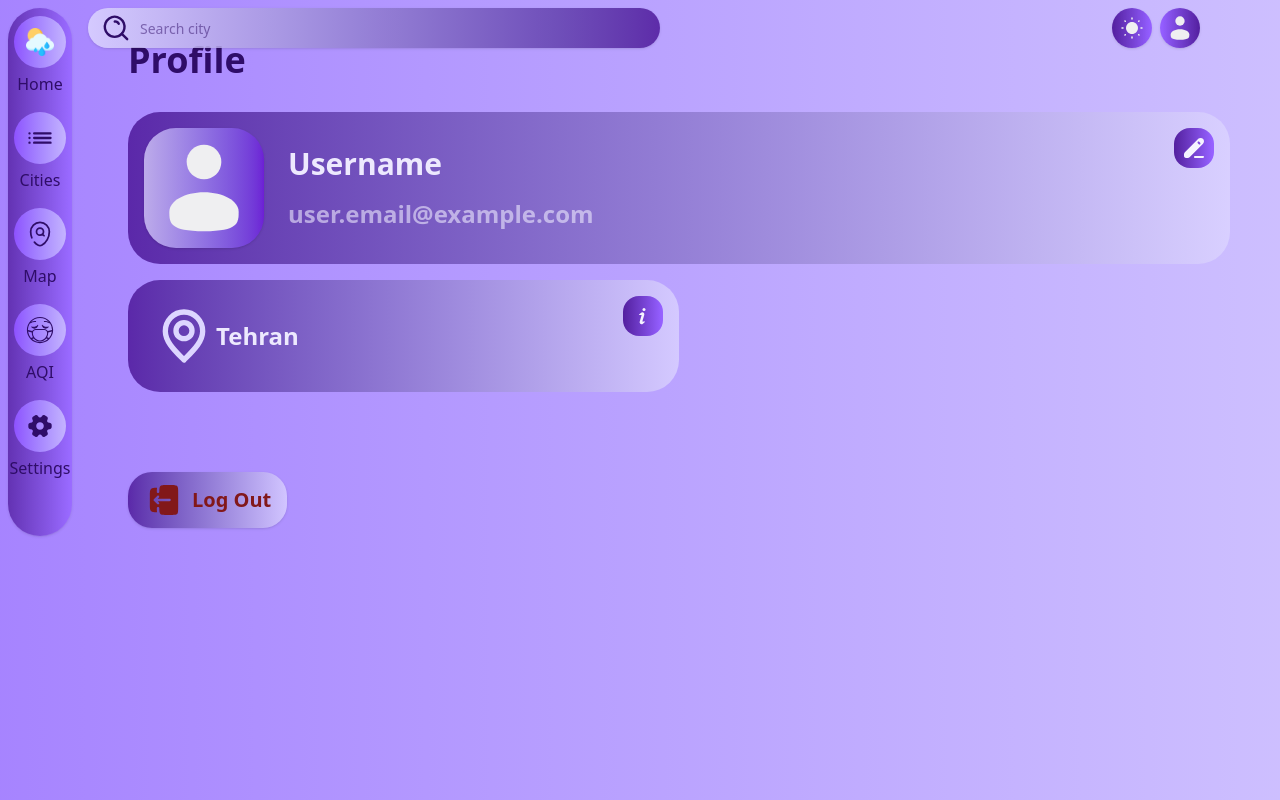
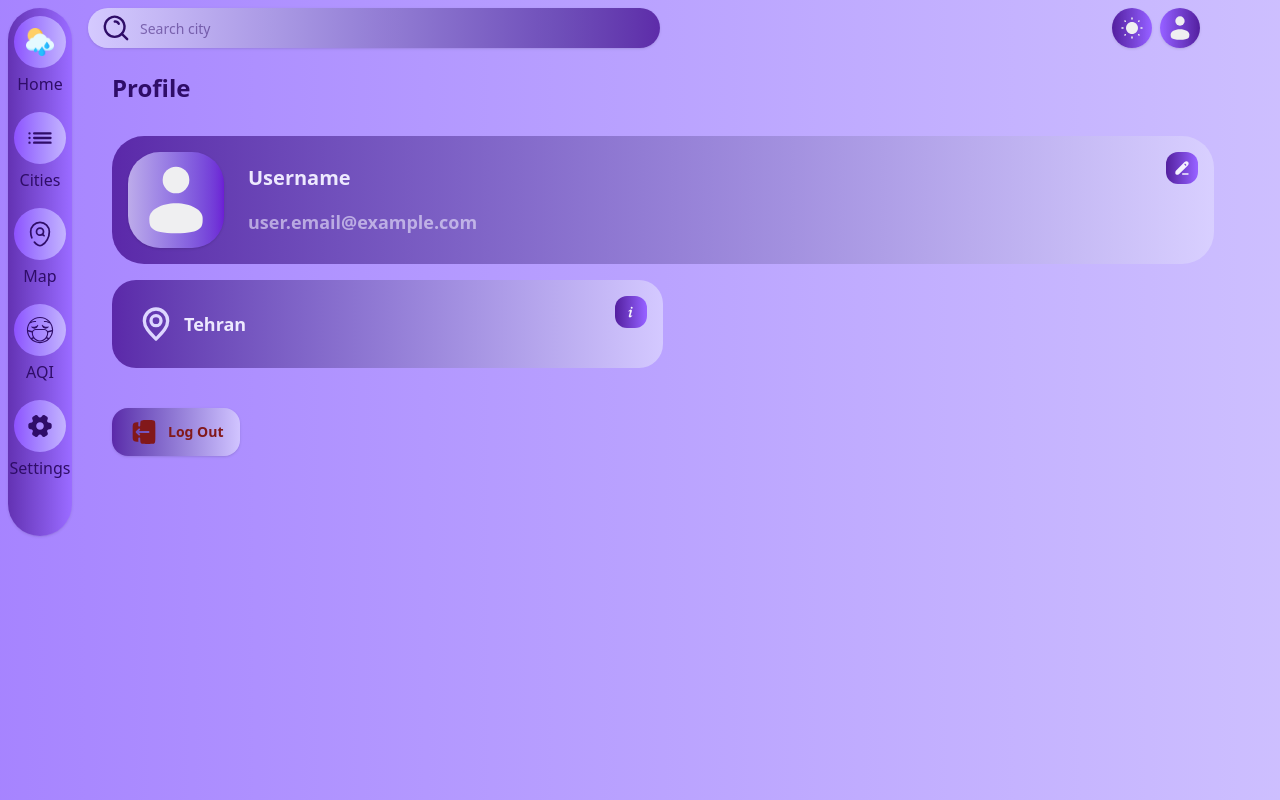
Before and after one commit to mahdibaderloo/weather-app, a React (Vite) app: page /profile in a window 1280 px wide. Built offline with nearby package versions, Linux system fonts and the light colour scheme; no server answers.

Commit message:
fix Profile styles for desktop size

```diff
--- a/src/pages/Profile.tsx
+++ b/src/pages/Profile.tsx
@@ -31,8 +31,8 @@ export default function Profile() {
   }
 
   return (
-    <div className="lg:w-[85%] xl:w-[88%] h-full flex flex-col p-4 md:p-2 lg:p-0 lg:pr-6 lg:mr-4 lg:ml-24 lg:mt-10 xl:ml-32 2xl:mt-0 2xl:w-full 2xl:ml-0">
-      <p className="font-bold text-2xl lg:text-3xl lg:hidden xl:block xl:text-4xl text-violet-950 dark:text-violet-800">
+    <div className="lg:w-[85%] xl:w-[88%] h-full flex flex-col p-4 md:p-2 lg:p-0 lg:pr-6 lg:mr-4 lg:ml-24 lg:mt-10 xl:mt-18 xl:ml-28 2xl:mt-0 2xl:w-full 2xl:ml-0">
+      <p className="font-bold text-2xl lg:hidden xl:block xl:text-2xl text-violet-950 dark:text-violet-800">
         Profile
       </p>
 
@@ -40,34 +40,34 @@ export default function Profile() {
         <img
           src={profileIcon}
           alt="avatar"
-          className="w-16 h-16 md:w-24 md:h-24 lg:w-20 lg:h-20 xl:w-30 xl:h-30 bg-linear-to-r from-violet-200/75 to-violet-700/65 dark:from-slate-950/95 dark:to-violet-700/30 rounded-3xl xl:rounded-4xl shadow p-2"
+          className="w-16 h-16 md:w-24 md:h-24 lg:w-20 lg:h-20 xl:w-24 xl:h-24 bg-linear-to-r from-violet-200/75 to-violet-700/65 dark:from-slate-950/95 dark:to-violet-700/30 rounded-3xl xl:rounded-4xl shadow p-2"
         />
         <div className="flex flex-col gap-4">
-          <p className="text-violet-100 font-bold text-[16px] md:text-xl lg:text-lg xl:text-3xl">
+          <p className="text-violet-100 font-bold text-[16px] md:text-xl lg:text-lg xl:text-xl">
             Username
           </p>
-          <p className="text-violet-100/60 font-semibold text-[14px] md:text-lg lg:text-sm xl:text-2xl">
+          <p className="text-violet-100/60 font-semibold text-[14px] md:text-lg lg:text-sm xl:text-lg">
             user.email@example.com
           </p>
         </div>
         <img
           src={editIcon}
           alt="edit"
-          className="w-8 lg:w-7 xl:w-10 rounded-xl xl:rounded-2xl bg-linear-to-l from-violet-500/85 to-violet-900/95 dark:from-violet-950 dark:to-slate-900 p-2 absolute right-4 top-4 cursor-pointer"
+          className="w-8 lg:w-7 xl:w-8 rounded-xl bg-linear-to-l from-violet-500/85 to-violet-900/95 dark:from-violet-950 dark:to-slate-900 p-2 absolute right-4 top-4 cursor-pointer"
         />
       </div>
 
       <div className="mt-4 flex items-center justify-between">
-        <div className="w-full lg:w-1/2 flex gap-2 lg:gap-0 items-center bg-linear-to-l from-violet-200/75 to-violet-900/85 dark:from-slate-950/95 dark:to-violet-950/60 rounded-3xl xl:rounded-4xl p-4 xl:p-6 relative">
-          <img src={locationIcon} alt="icon" className="w-10 lg:w-8 xl:w-16" />
-          <p className="text-violet-100 font-bold md:text-xl lg:text-sm xl:text-2xl truncate">
+        <div className="w-full lg:w-1/2 flex gap-2 lg:gap-0 xl:gap-2 items-center bg-linear-to-l from-violet-200/75 to-violet-900/85 dark:from-slate-950/95 dark:to-violet-950/60 rounded-3xl p-4 xl:p-6 relative">
+          <img src={locationIcon} alt="icon" className="w-10 lg:w-8 xl:w-10" />
+          <p className="text-violet-100 font-bold md:text-xl lg:text-sm xl:text-lg truncate">
             {liveCity ? liveCity : city}
           </p>
           <img
             src={hintIcon}
             alt="icon"
             onClick={handleShowModal}
-            className="w-8 lg:w-7 xl:w-10 rounded-xl xl:rounded-2xl bg-linear-to-l from-violet-500/85 to-violet-900/95 dark:from-violet-950 dark:to-slate-900 p-2 absolute right-4 top-4 cursor-pointer"
+            className="w-8 lg:w-7 xl:w-8 rounded-xl bg-linear-to-l from-violet-500/85 to-violet-900/95 dark:from-violet-950 dark:to-slate-900 p-2 absolute right-4 top-4 cursor-pointer"
           />
           {isOpen && <Modal />}
         </div>
@@ -75,15 +75,9 @@ export default function Profile() {
         <div></div>
       </div>
 
-      <button className="w-fit flex items-center gap-2 py-2 px-6 lg:py-2 lg:px-4 mt-20 md:mt-16 lg:mt-10 xl:mt-20 bg-linear-to-l from-violet-200/75 to-violet-900/85 dark:from-slate-950/95 dark:to-violet-950/60 hover:bg-violet-900 transition-all shadow rounded-2xl xl:rounded-3xl cursor-pointer">
-        <img
-          src={logoutIcon}
-          alt="icon"
-          className="w-8 md:w-9 lg:w-7 xl:w-10"
-        />
-        <p className="text-red-900 font-bold md:text-lg lg:text-sm xl:text-xl">
-          Log Out
-        </p>
+      <button className="w-fit flex items-center gap-2 py-2 px-6 lg:py-2 lg:px-4 mt-20 md:mt-16 lg:mt-10 bg-linear-to-l from-violet-200/75 to-violet-900/85 dark:from-slate-950/95 dark:to-violet-950/60 hover:bg-violet-900 transition-all shadow rounded-2xl cursor-pointer">
+        <img src={logoutIcon} alt="icon" className="w-8 md:w-9 lg:w-7 xl:w-8" />
+        <p className="text-red-900 font-bold md:text-lg lg:text-sm">Log Out</p>
       </button>
     </div>
   );
```
